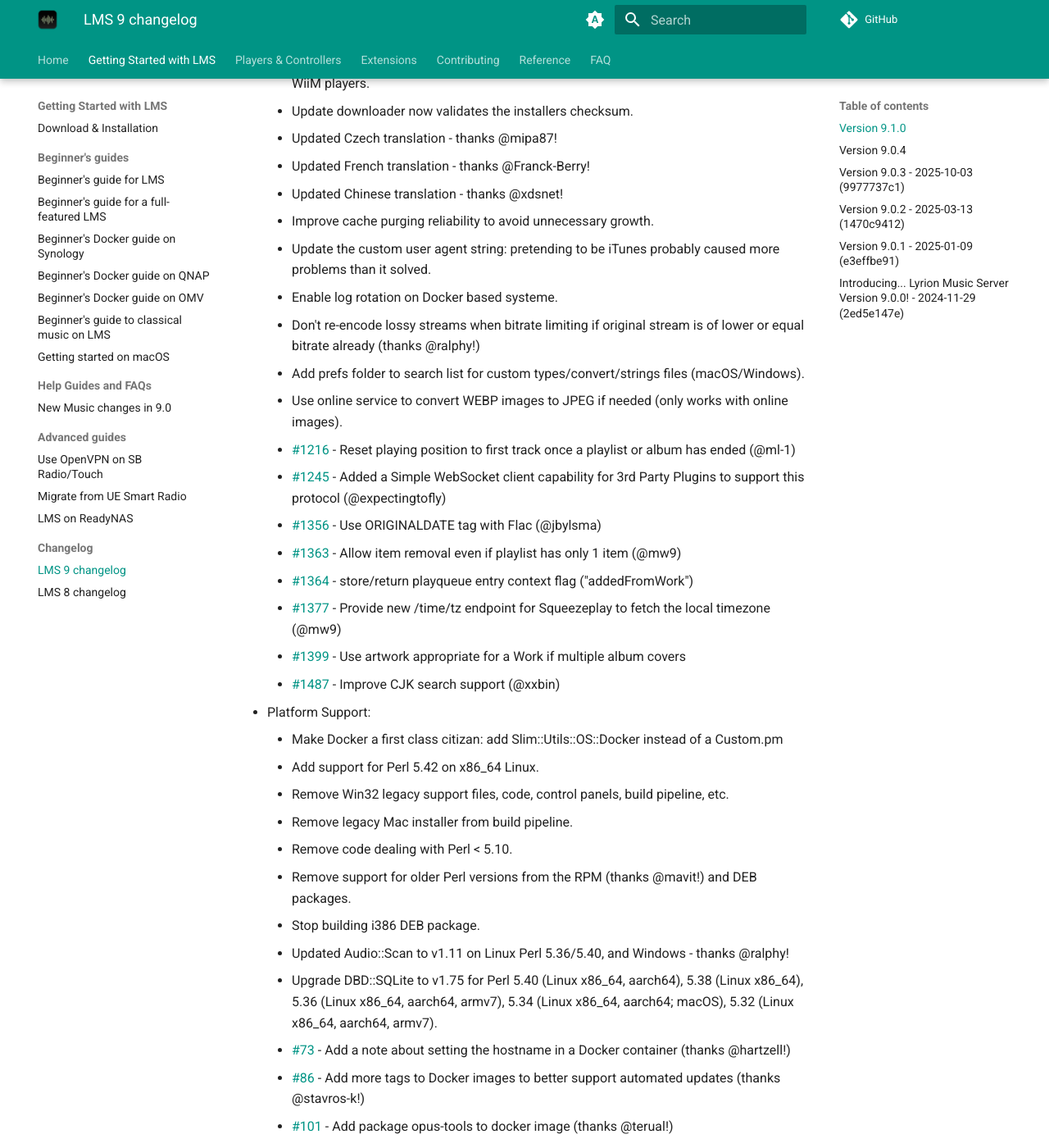
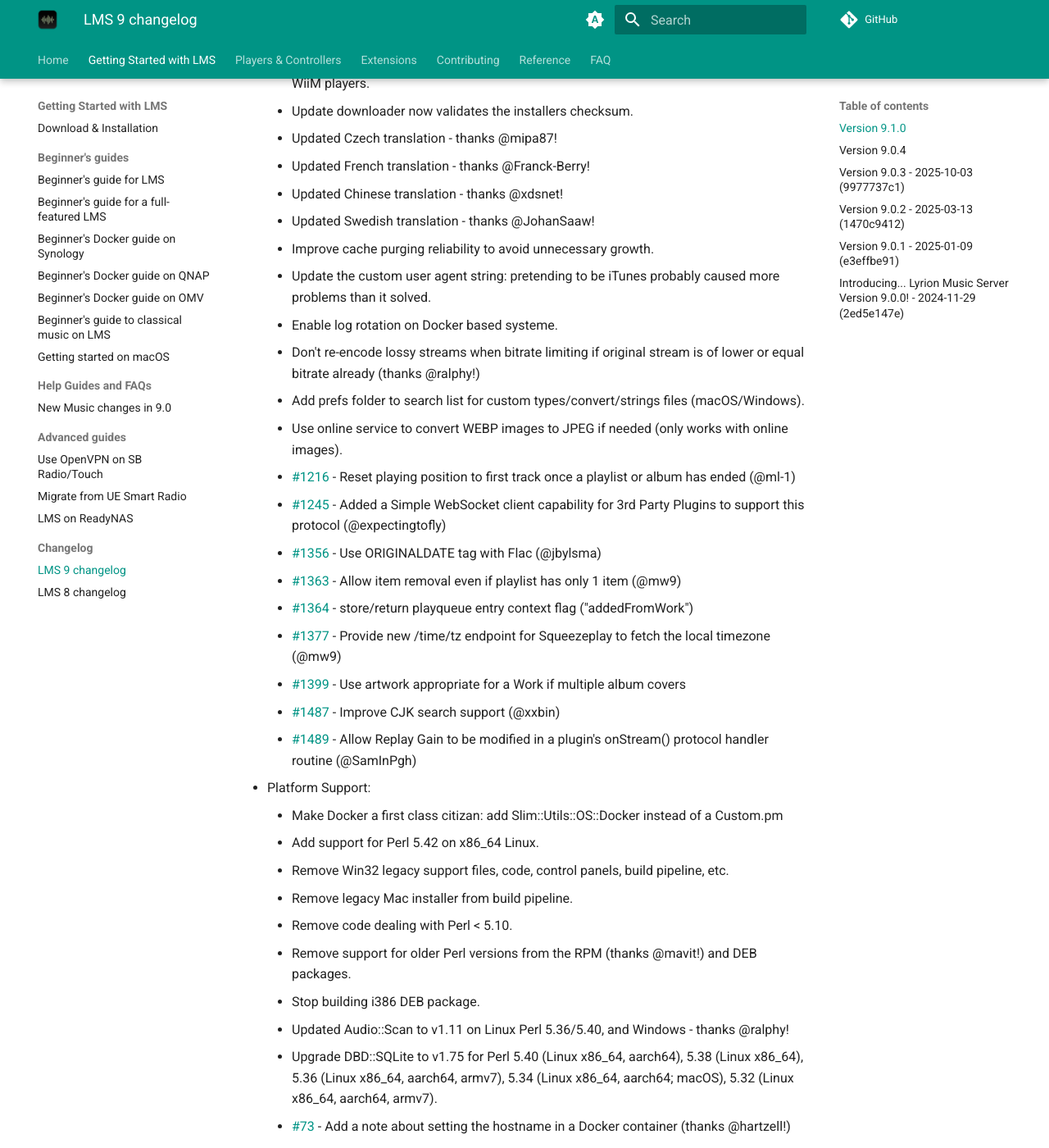
Before and after one commit to LMS-Community/lms-community.github.io, an MkDocs documentation site: the page built from docs/getting-started/changelog-lms9.md, in a window 1280 px wide and 1400 px high, scrolled down 938 px. Shown: the whole window at 82% size. Built offline with MkDocs 1.6.1 and Material for MkDocs 9.7.7, drawn with Linux system fonts in a browser that asks for light colours; a script that is not in the unit is left out; plug-ins that fetch from the network failed and are left out; comment, search, counter and statistics services are not loaded.

Commit message:
Update external data sources

```diff
--- a/docs/contributing/strings-coverage.json
+++ b/docs/contributing/strings-coverage.json
@@ -1 +1 @@
-[{"Language": "Czech", "Identifier": "CS", "Coverage": 97.64082811747713}, {"Language": "Danish", "Identifier": "DA", "Coverage": 93.35580163697641}, {"Language": "German", "Identifier": "DE", "Coverage": 94.02985074626865}, {"Language": "English", "Identifier": "EN", "Coverage": 100.0}, {"Language": "English (United Kingdom)", "Identifier": "EN_GB", "Coverage": 2.6480500722195472}, {"Language": "Spanish", "Identifier": "ES", "Coverage": 79.87481945113144}, {"Language": "Finnish", "Identifier": "FI", "Coverage": 78.23784304285026}, {"Language": "French", "Identifier": "FR", "Coverage": 95.76311988444873}, {"Language": "Hebrew", "Identifier": "HE", "Coverage": 41.69475204622051}, {"Language": "Hungarian", "Identifier": "HU", "Coverage": 93.16321617717863}, {"Language": "Italian", "Identifier": "IT", "Coverage": 77.80452575830525}, {"Language": "Japanese", "Identifier": "JA", "Coverage": 22.388059701492537}, {"Language": "Dutch", "Identifier": "NL", "Coverage": 95.08907077515647}, {"Language": "Norwegian", "Identifier": "NO", "Coverage": 83.7746750120366}, {"Language": "Polish", "Identifier": "PL", "Coverage": 83.43765045739046}, {"Language": "Portuguese", "Identifier": "PT", "Coverage": 32.883967260471834}, {"Language": "Russian", "Identifier": "RU", "Coverage": 78.33413577274916}, {"Language": "Swedish", "Identifier": "SV", "Coverage": 84.44872412132884}, {"Language": "Chinese (Simplified, China)", "Identifier": "ZH_CN", "Coverage": 71.44920558497833}]
+[{"Language": "Czech", "Identifier": "CS", "Coverage": 97.64082811747713}, {"Language": "Danish", "Identifier": "DA", "Coverage": 93.35580163697641}, {"Language": "German", "Identifier": "DE", "Coverage": 94.02985074626865}, {"Language": "English", "Identifier": "EN", "Coverage": 100.0}, {"Language": "English (United Kingdom)", "Identifier": "EN_GB", "Coverage": 2.6480500722195472}, {"Language": "Spanish", "Identifier": "ES", "Coverage": 79.87481945113144}, {"Language": "Finnish", "Identifier": "FI", "Coverage": 78.23784304285026}, {"Language": "French", "Identifier": "FR", "Coverage": 95.71497351949928}, {"Language": "Hebrew", "Identifier": "HE", "Coverage": 41.69475204622051}, {"Language": "Hungarian", "Identifier": "HU", "Coverage": 93.01877708233029}, {"Language": "Italian", "Identifier": "IT", "Coverage": 77.80452575830525}, {"Language": "Japanese", "Identifier": "JA", "Coverage": 22.388059701492537}, {"Language": "Dutch", "Identifier": "NL", "Coverage": 94.84833895040924}, {"Language": "Norwegian", "Identifier": "NO", "Coverage": 83.6783822821377}, {"Language": "Polish", "Identifier": "PL", "Coverage": 83.24506499759268}, {"Language": "Portuguese", "Identifier": "PT", "Coverage": 32.83582089552239}, {"Language": "Russian", "Identifier": "RU", "Coverage": 78.33413577274916}, {"Language": "Swedish", "Identifier": "SV", "Coverage": 96.43716899374097}, {"Language": "Chinese (Simplified, China)", "Identifier": "ZH_CN", "Coverage": 71.44920558497833}]
--- a/docs/getting-started/changelog-lms9.md
+++ b/docs/getting-started/changelog-lms9.md
@@ -23,6 +23,7 @@
 	- Updated Czech translation - thanks @mipa87!
 	- Updated French translation - thanks @Franck-Berry!
 	- Updated Chinese translation - thanks @xdsnet!
+	- Updated Swedish translation - thanks @JohanSaaw!
 	- Improve cache purging reliability to avoid unnecessary growth.
 	- Update the custom user agent string: pretending to be iTunes probably caused more problems than it solved.
 	- Enable log rotation on Docker based systeme.
@@ -37,6 +38,7 @@
 	- [#1377](https://github.com/LMS-Community/slimserver/pull/1377) \- Provide new /time/tz endpoint for Squeezeplay to fetch the local timezone (@mw9)
 	- [#1399](https://github.com/LMS-Community/slimserver/pull/1399) \- Use artwork appropriate for a Work if multiple album covers
 	- [#1487](https://github.com/LMS-Community/slimserver/pull/1487) \- Improve CJK search support (@xxbin)
+	- [#1489](https://github.com/LMS-Community/slimserver/pull/1489) \- Allow Replay Gain to be modified in a plugin's onStream() protocol handler routine (@SamInPgh)
 
 - Platform Support:
 
```
